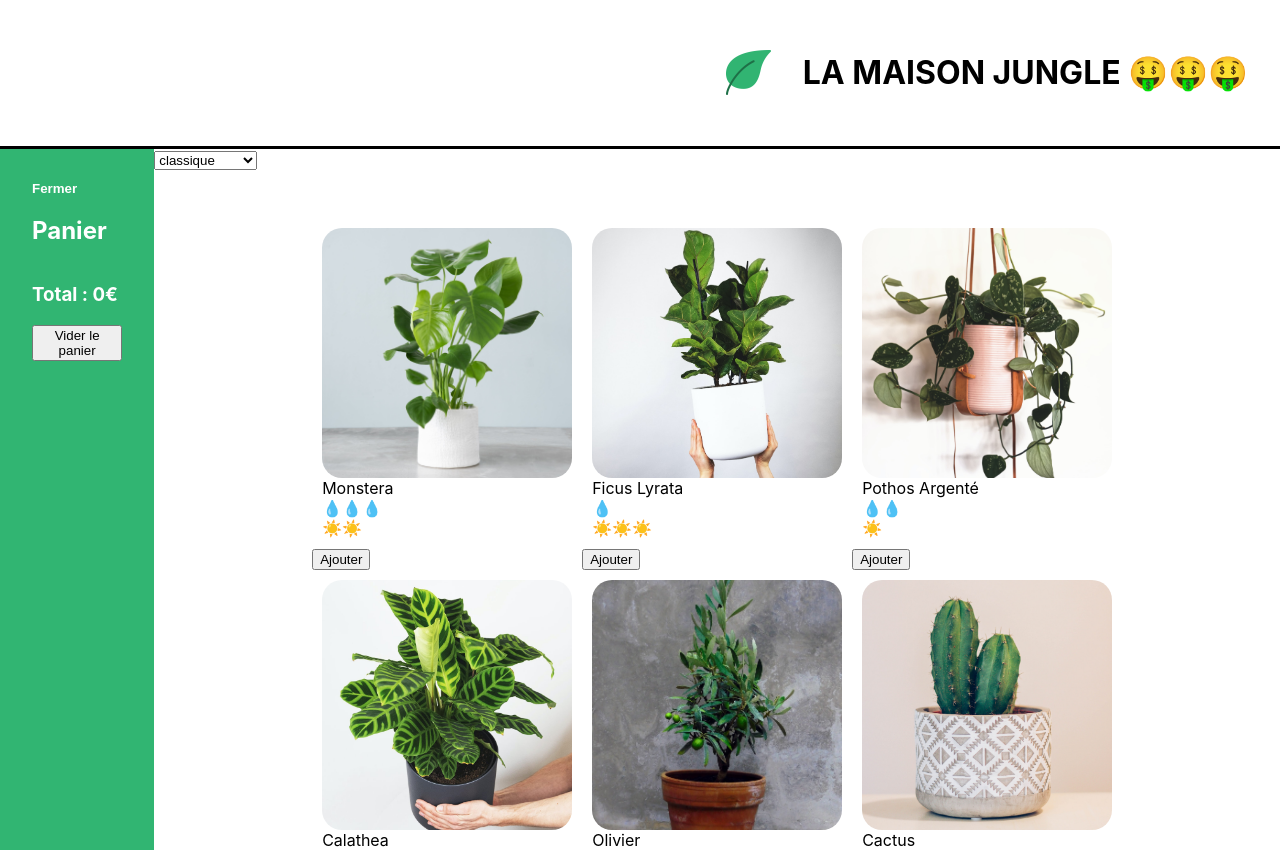
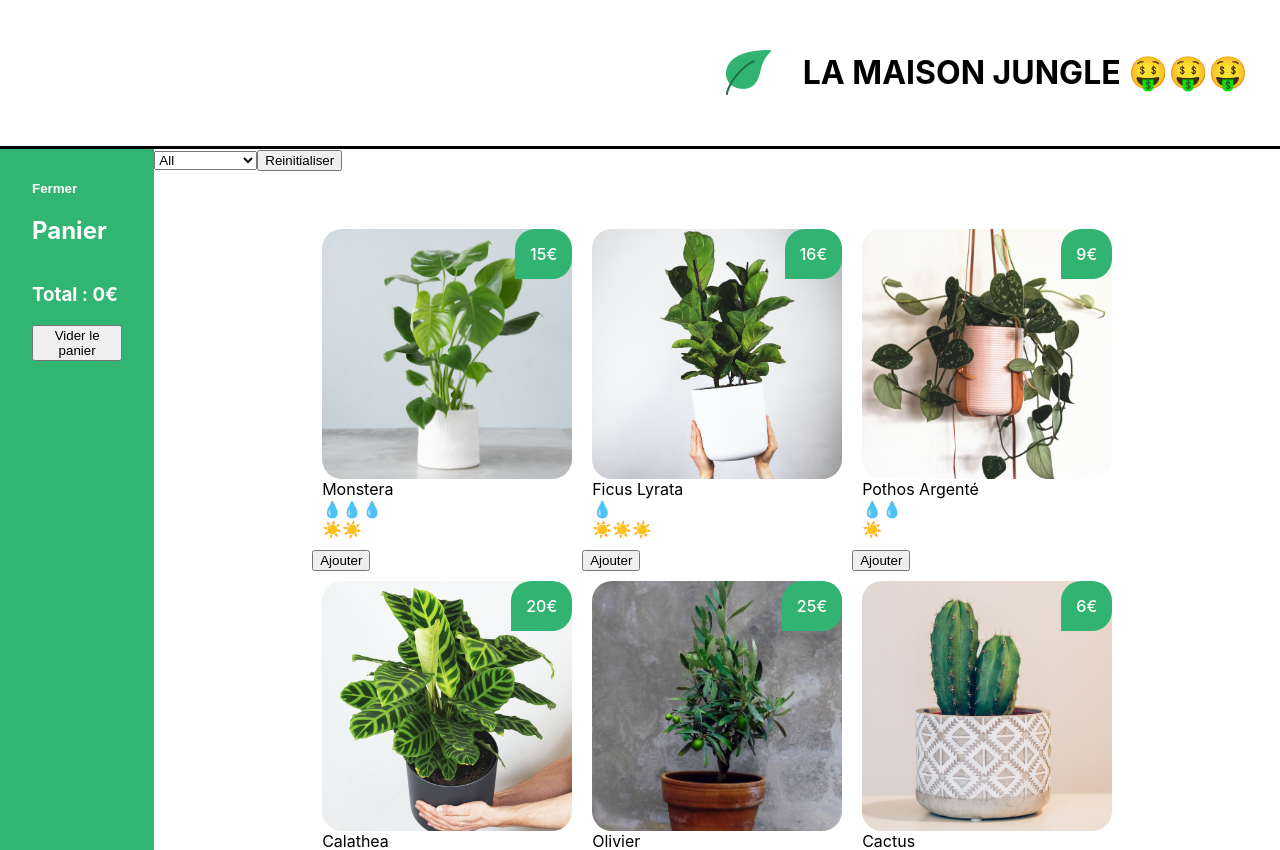
Before and after one commit to Delbot19/essaie, a React (Create React App) app: page / in a window 1280 px wide. Shown: the top 850 px of the page. Built offline with nearby package versions, Linux system fonts and the light colour scheme.

Commit message:
css modification

```diff
--- a/src/components/Categories.js
+++ b/src/components/Categories.js
@@ -1,18 +1,23 @@
-import React from 'react'
+import React, { useState } from 'react'
 import { plantList } from '../Datas/PlantLists'
 
 function Categories() {
     const categories = plantList.reduce((elem, plant) => elem.includes(plant.category) ? elem : elem.concat(plant.category), [])
+    const [categorie,setCategories]=useState('all')
 
+    return (
+        <React.Fragment>
+            <select value={categorie} onChange={(e) => setCategories(e.target.value)}>
+            <option key={"no cat"} value="all">All</option>
+                {categories.map(elem => (
+                    <option onClick={() => console.log(categorie) } key={elem} value={elem}>{elem}</option>
+                ))}
 
-  return (
-    <select>
-        {categories.map(elem=>(
-            <option key={elem} value={elem}>{elem}</option>
-        ))}
+            </select>
+            <button>Reinitialiser</button>
 
-    </select>
-  )
+        </React.Fragment>
+    )
 }
 
 export default Categories
--- a/src/components/PlantItem.js
+++ b/src/components/PlantItem.js
@@ -2,10 +2,11 @@ import React from 'react'
 import CareScale from './CareScale'
 import '../styles/PlantItem.css'
 
-function PlantItem({ name, cover, id, light, water }) {
+function PlantItem({ name, cover, id, light, water , price}) {
 
     return (
         <li key={id} className='plant-item'>
+            <span className='plant-item-price'>{price}€</span>
             <img className='plant-item-cover' src={cover} alt={`${name} cover`} />
             {name}
             <div>
--- a/src/components/ShoppingList.js
+++ b/src/components/ShoppingList.js
@@ -7,9 +7,9 @@ import PlantItem from './PlantItem'
 function ShoppingList({ cart, updateCart }) {
 
     function addToCart(name,price){
-        const currentPlantSaved= cart.reduce((find,plant)=>plant.name==name ? plant: find,{})
+        const currentPlantSaved= cart.reduce((find,plant)=>plant.name===name ? plant: find,{})
         if(Object.keys(currentPlantSaved).length){
-            const cartFilteredCurrentPlant=cart.filter(elem=>elem.name!=name)
+            const cartFilteredCurrentPlant=cart.filter(elem=>elem.name!==name)
             updateCart([...cartFilteredCurrentPlant,{name,price,amount:currentPlantSaved.amount+1}])
         }
         else {
@@ -33,6 +33,7 @@ function ShoppingList({ cart, updateCart }) {
 						name={name}
 						water={water}
 						light={light}
+                        price={price}
 					/>
                     <button onClick={() => addToCart(name,price)}>Ajouter</button>
                     </div>
--- a/src/styles/PlantItem.css
+++ b/src/styles/PlantItem.css
@@ -12,4 +12,16 @@
 	justify-content: center;
 	flex-direction: column;
 	text-transform: capitalize;
+	position: relative;
 }
+
+.plant-item-price {
+	position: absolute;
+	border-radius: 20px 20px 20px 0;
+	background-color: #31b472;
+	color: white;
+	padding: 15px;
+	right: 0;
+	top: 0;
+	font-weight: 500;
+}
```
